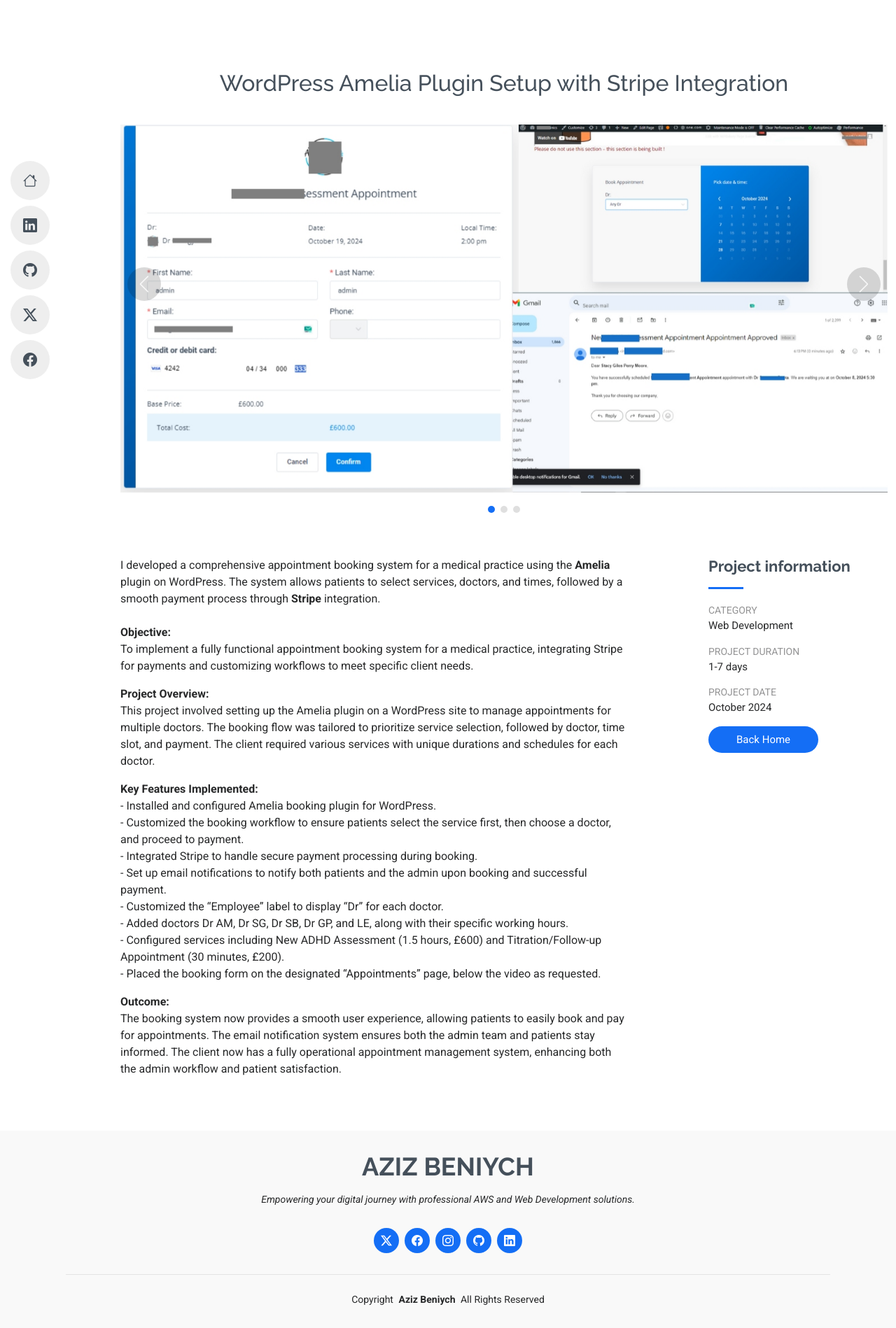
After one commit to AzizBeniych/azizbeniych-repo, a PHP site: page /amelia-plugin-setup.html in a window 1280 px wide. The commit adds this page. Shown: the whole page at 70% size. Run offline with PHP 8.4, Linux system fonts and the light colour scheme.

Commit message:
New Project

```diff
--- /dev/null
+++ b/amelia-plugin-setup.html
@@ -0,0 +1,224 @@
+<!DOCTYPE html>
+<html lang="en">
+
+<head>
+  <meta charset="utf-8">
+  <meta content="width=device-width, initial-scale=1.0" name="viewport">
+  <title>WordPress Amelia Plugin Setup with Stripe Integration</title>
+  <meta content="" name="description">
+  <meta content="" name="keywords">
+
+  <!-- Favicons -->
+  <link href="assets/img/faviconaz.png" rel="icon">
+  <link href="assets/img/apple-touch-iconaz.png" rel="apple-touch-icon">
+
+  <!-- Fonts -->
+  <link href="https://fonts.googleapis.com" rel="preconnect">
+  <link href="https://fonts.gstatic.com" rel="preconnect" crossorigin>
+  <link href="https://fonts.googleapis.com/css2?family=Roboto:ital,wght@0,100;0,300;0,400;0,500;0,700;0,900;1,100;1,300;1,400;1,500;1,700;1,900&family=Poppins:ital,wght@0,100;0,200;0,300;0,400;0,500;0,600;0,700;0,800;0,900;1,100;1,200;1,300;1,400;1,500;1,600;1,700;1,800;1,900&family=Raleway:ital,wght@0,100;0,200;0,300;0,400;0,500;0,600;0,700;0,800;0,900;1,100;1,200;1,300;1,400;1,500;1,600;1,700;1,800;1,900&display=swap" rel="stylesheet">
+
+  <!-- Vendor CSS Files -->
+  <link href="assets/vendor/bootstrap/css/bootstrap.min.css" rel="stylesheet">
+  <link href="assets/vendor/bootstrap-icons/bootstrap-icons.css" rel="stylesheet">
+  <link href="assets/vendor/aos/aos.css" rel="stylesheet">
+  <link href="assets/vendor/glightbox/css/glightbox.min.css" rel="stylesheet">
+  <link href="assets/vendor/swiper/swiper-bundle.min.css" rel="stylesheet">
+
+  <!-- Main CSS File -->
+  <link href="assets/css/main.css" rel="stylesheet">
+
+  <!-- =======================================================
+  * Template Name: MyResume
+  * Template URL: https://bootstrapmade.com/free-html-bootstrap-template-my-resume/
+  * Updated: Jun 29 2024 with Bootstrap v5.3.3
+  * Author: BootstrapMade.com
+  * License: https://bootstrapmade.com/license/
+  ======================================================== -->
+</head>
+
+<body class="portfolio-details-page">
+
+  <header id="header" class="header d-flex flex-column justify-content-center">
+
+    <i class="header-toggle d-xl-none bi bi-list"></i>
+
+    <nav id="navmenu" class="navmenu">
+      <ul>
+        <li><a href="/index.html"><i class="bi bi-house navicon"></i><span>Home</span></a></li>
+        <li><a href="https://www.linkedin.com/in/aziz-beniych-b78475239/"><i class="bi bi-linkedin"></i><span>Linkedin</span></a></li>
+        <li><a href="https://github.com/AzizBeniych"><i class="bi bi-github"></i><span>Github</span></a></li>
+        <li><a href="https://x.com/azizbeniych"><i class="bi bi-twitter-x"></i><span>X.com</span></a></li>
+        <li><a href="https://web.facebook.com/azizbeniych"><i class="bi bi-facebook"></i><span>Facebook</span></a></li>
+
+      </ul>
+    </nav>
+
+  </header>
+
+  <main class="main">
+
+    <!-- Page Title
+    <div class="page-title" data-aos="fade">
+      <div class="container">
+        <nav class="breadcrumbs">
+          <ol>
+            <li><a href="index.html">Home</a></li>
+            <li class="current">Portfolio Details</li>
+          </ol>
+        </nav>
+        <h1>Portfolio Details</h1>
+      </div>
+    </div>End Page Title -->
+
+    <!-- Portfolio Details Section -->
+    <section id="portfolio-details" class="portfolio-details section">
+
+      <div class="container" data-aos="fade-up">
+
+        <div class="portfolio-details-slider swiper init-swiper">
+          <script type="application/json" class="swiper-config">
+            {
+              "loop": true,
+              "speed": 600,
+              "autoplay": {
+                "delay": 5000
+              },
+              "slidesPerView": "auto",
+              "navigation": {
+                "nextEl": ".swiper-button-next",
+                "prevEl": ".swiper-button-prev"
+              },
+              "pagination": {
+                "el": ".swiper-pagination",
+                "type": "bullets",
+                "clickable": true
+              }
+            }
+          </script>
+          <h2 style="text-align: center; margin: 40px;">WordPress Amelia Plugin Setup with Stripe Integration</h2>
+          <div class="swiper-wrapper align-items-center">
+
+
+
+            <div class="swiper-slide">
+              <img src="assets\img\masonry-portfolio\nikki1.jpg" alt="">
+            </div>
+
+            <div class="swiper-slide">
+              <img src="assets\img\masonry-portfolio\nikki (3).png" alt="">
+            </div>
+
+            <div class="swiper-slide">
+              <img src="assets\img\masonry-portfolio\nikki (2).png" alt="">
+            </div>
+
+
+
+          </div>
+          <div class="swiper-button-prev"></div>
+          <div class="swiper-button-next"></div>
+          <div class="swiper-pagination"></div>
+        </div>
+
+        <div class="row justify-content-between gy-4 mt-4">
+
+          <div class="col-lg-8" data-aos="fade-up">
+            <div class="portfolio-description">
+
+<p>
+  I developed a comprehensive appointment booking system for a medical practice using the <strong>Amelia</strong> plugin on WordPress. The system allows patients to select services, doctors, and times, followed by a smooth payment process through <strong>Stripe</strong> integration.
+  <br>
+  <br>
+  <b>Objective:</b>
+  <br>To implement a fully functional appointment booking system for a medical practice, integrating Stripe for payments and customizing workflows to meet specific client needs.
+</p>
+
+<p>
+  <b>Project Overview:</b>
+  <br>This project involved setting up the Amelia plugin on a WordPress site to manage appointments for multiple doctors. The booking flow was tailored to prioritize service selection, followed by doctor, time slot, and payment. The client required various services with unique durations and schedules for each doctor.
+</p>
+
+<p>
+  <b>Key Features Implemented:</b>
+  <br>- Installed and configured Amelia booking plugin for WordPress.
+  <br>- Customized the booking workflow to ensure patients select the service first, then choose a doctor, and proceed to payment.
+  <br>- Integrated Stripe to handle secure payment processing during booking.
+  <br>- Set up email notifications to notify both patients and the admin upon booking and successful payment.
+  <br>- Customized the “Employee” label to display “Dr” for each doctor.
+  <br>- Added doctors Dr AM, Dr SG, Dr SB, Dr GP, and LE, along with their specific working hours.
+  <br>- Configured services including New ADHD Assessment (1.5 hours, £600) and Titration/Follow-up Appointment (30 minutes, £200).
+  <br>- Placed the booking form on the designated “Appointments” page, below the video as requested.
+</p>
+
+<p>
+  <b>Outcome:</b>
+  <br>The booking system now provides a smooth user experience, allowing patients to easily book and pay for appointments. The email notification system ensures both the admin team and patients stay informed. The client now has a fully operational appointment management system, enhancing both the admin workflow and patient satisfaction.
+</p>
+
+            </div>
+          </div>
+
+          <div class="col-lg-3" data-aos="fade-up" data-aos-delay="100">
+            <div class="portfolio-info">
+              <h3>Project information</h3>
+              <ul>
+                <li><strong>Category</strong> Web Development</li>
+                <li><strong>Project duration</strong>1-7 days</li>
+                <li><strong>Project date</strong> October 2024</li>
+                <li><a href="/index.html" class="btn-visit align-self-start">Back Home</a></li>
+              </ul>
+            </div>
+          </div>
+
+        </div>
+
+      </div>
+
+    </section><!-- /Portfolio Details Section -->
+
+  </main>
+
+  <footer id="footer" class="footer position-relative light-background">
+    <div class="container">
+      <h3 class="sitename">AZIZ BENIYCH</h3>
+      <p>Empowering your digital journey with professional AWS and Web Development solutions.</p>
+      <div class="social-links d-flex justify-content-center">
+        <a href="https://x.com/azizbeniych"><i class="bi bi-twitter-x"></i></a>
+        <a href="https://web.facebook.com/azizbeniych"><i class="bi bi-facebook"></i></a>
+        <a href="https://instagram.com.com/azizbeniych"><i class="bi bi-instagram"></i></a>
+        <a href="https://github.com/AzizBeniych"><i class="bi bi-github"></i></a>
+        <a href="https://www.linkedin.com/in/aziz-beniych-b78475239/"><i class="bi bi-linkedin"></i></a>
+      </div>
+      <div class="container">
+        <div class="copyright">
+          <span>Copyright</span> <strong class="px-1 sitename">Aziz Beniych</strong> <span>All Rights Reserved</span>
+        </div>
+
+      </div>
+    </div>
+  </footer>
+
+  <!-- Scroll Top -->
+  <a href="#" id="scroll-top" class="scroll-top d-flex align-items-center justify-content-center"><i class="bi bi-arrow-up-short"></i></a>
+
+  <!-- Preloader -->
+  <div id="preloader"></div>
+
+  <!-- Vendor JS Files -->
+  <script src="assets/vendor/bootstrap/js/bootstrap.bundle.min.js"></script>
+  <script src="assets/vendor/php-email-form/validate.js"></script>
+  <script src="assets/vendor/aos/aos.js"></script>
+  <script src="assets/vendor/typed.js/typed.umd.js"></script>
+  <script src="assets/vendor/purecounter/purecounter_vanilla.js"></script>
+  <script src="assets/vendor/waypoints/noframework.waypoints.js"></script>
+  <script src="assets/vendor/glightbox/js/glightbox.min.js"></script>
+  <script src="assets/vendor/imagesloaded/imagesloaded.pkgd.min.js"></script>
+  <script src="assets/vendor/isotope-layout/isotope.pkgd.min.js"></script>
+  <script src="assets/vendor/swiper/swiper-bundle.min.js"></script>
+
+  <!-- Main JS File -->
+  <script src="assets/js/main.js"></script>
+
+</body>
+
+</html>
--- a/assets/css/main.css
+++ b/assets/css/main.css
@@ -862,6 +862,17 @@
   opacity: 1;
   bottom: 0;
 }
+.portfolio .portfolio-item {
+  position: relative;
+  overflow: hidden;
+  transition: all 0.3s ease-in-out; /* Smooth transition for hover effect */
+
+}
+
+.portfolio .portfolio-item:hover {
+  box-shadow: 0 8px 16px rgba(0, 0, 0, 0.2), 0 12px 40px rgba(0, 0, 0, 0.2); /* Enhanced shadow on hover */
+  transform: translateY(-5px); /* Optional: slight lift effect on hover */
+}
 
 /*--------------------------------------------------------------
 # Services Section
--- /dev/null
+++ b/assets/img/masonry-portfolio/desktop.ini
@@ -0,0 +1,4 @@
+[LocalizedFileNames]
+nikki (8) - Copy.png=@nikki (8) - Copy,0
+nikki (2) - Copy.png=@nikki (2) - Copy,0
+nikki (1) - Copy.png=@nikki (1) - Copy,0
```
Also changed, not shown: index.html (+18 -0 lines), assets/img/masonry-portfolio/Nikki (1).png (added), assets/img/masonry-portfolio/Nikki (2).png (added), assets/img/masonry-portfolio/Nikki (3).png (added), assets/img/masonry-portfolio/nikki (4).png (added), assets/img/masonry-portfolio/nikki (7).png (added), assets/img/masonry-portfolio/nikki1.jpg (added).
